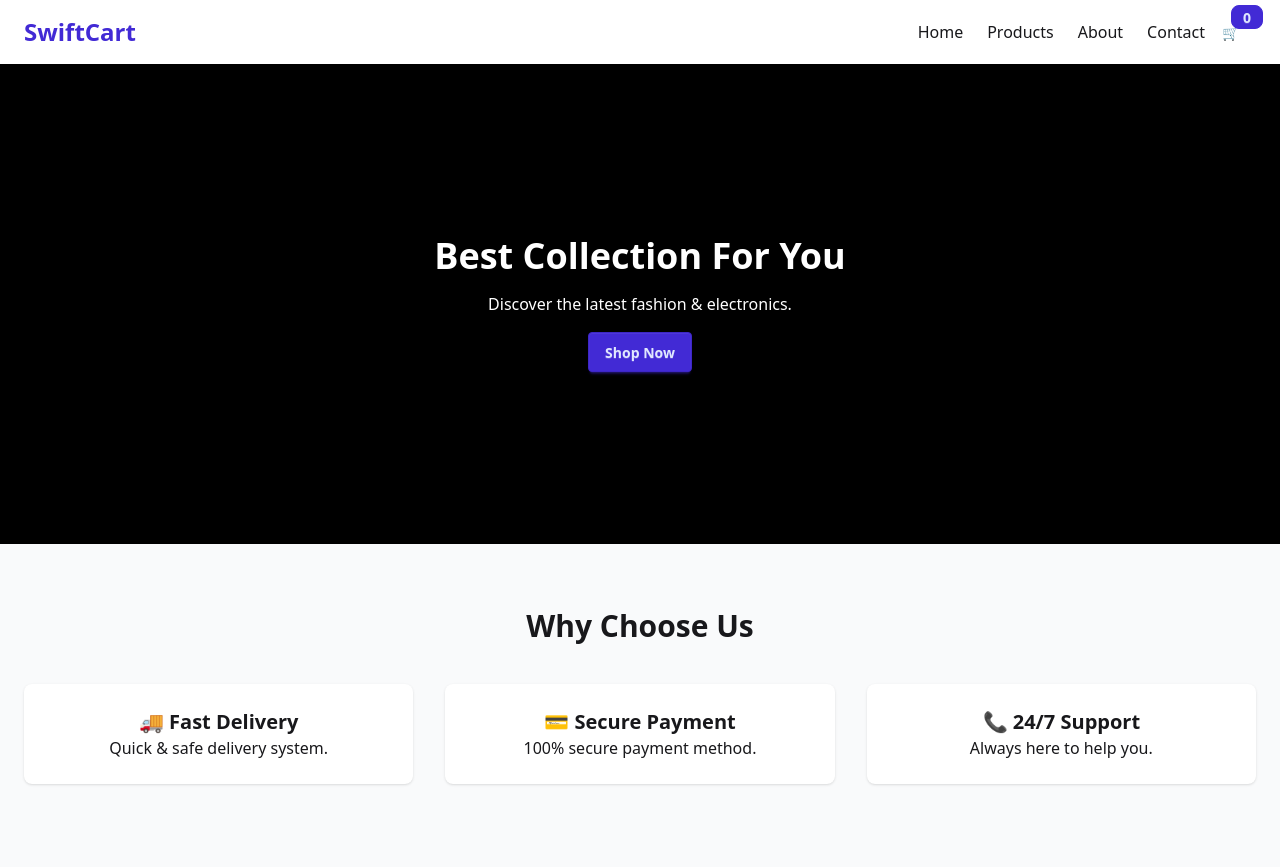
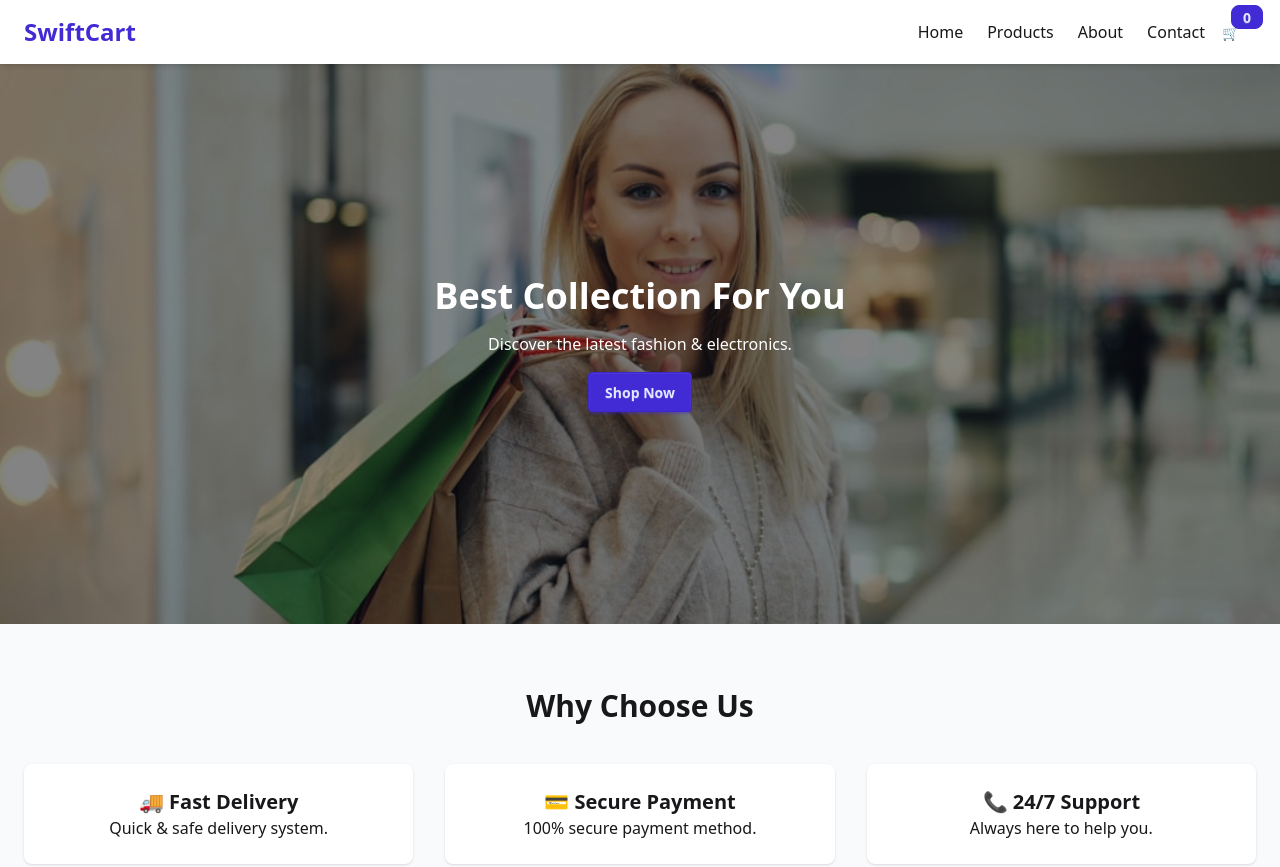
Before and after one commit to KhushnurAnjum26/Assignment-1, a plain HTML site: page index.html in a window 1280 px wide. Shown: the top 867 px of the page. Drawn offline with nearby package versions, Linux system fonts and the light colour scheme; no server answers.

Commit message:
write ques 3,4,5 and finally fix the banner image

```diff
--- a/index.html
+++ b/index.html
@@ -35,9 +35,9 @@
 </div>
 
 <!-- ================= HERO ================= -->
-<section class="hero min-h-[60vh] bg-cover bg-center"
-  style="background-image: url('banner.png');">
-  <div class="hero-overlay bg-black bg-opacity-60"></div>
+<section class="hero min-h-[70vh] bg-cover bg-center" style="background-image: url('./images/banner.png');">
+
+  <div class="hero-overlay  bg-opacity-60"></div>
   <div class="hero-content text-center text-white">
     <div>
       <h1 class="text-4xl font-bold">Best Collection For You</h1>
```
Also changed, not shown: images/banner2.jfif (added), 1 other file.
